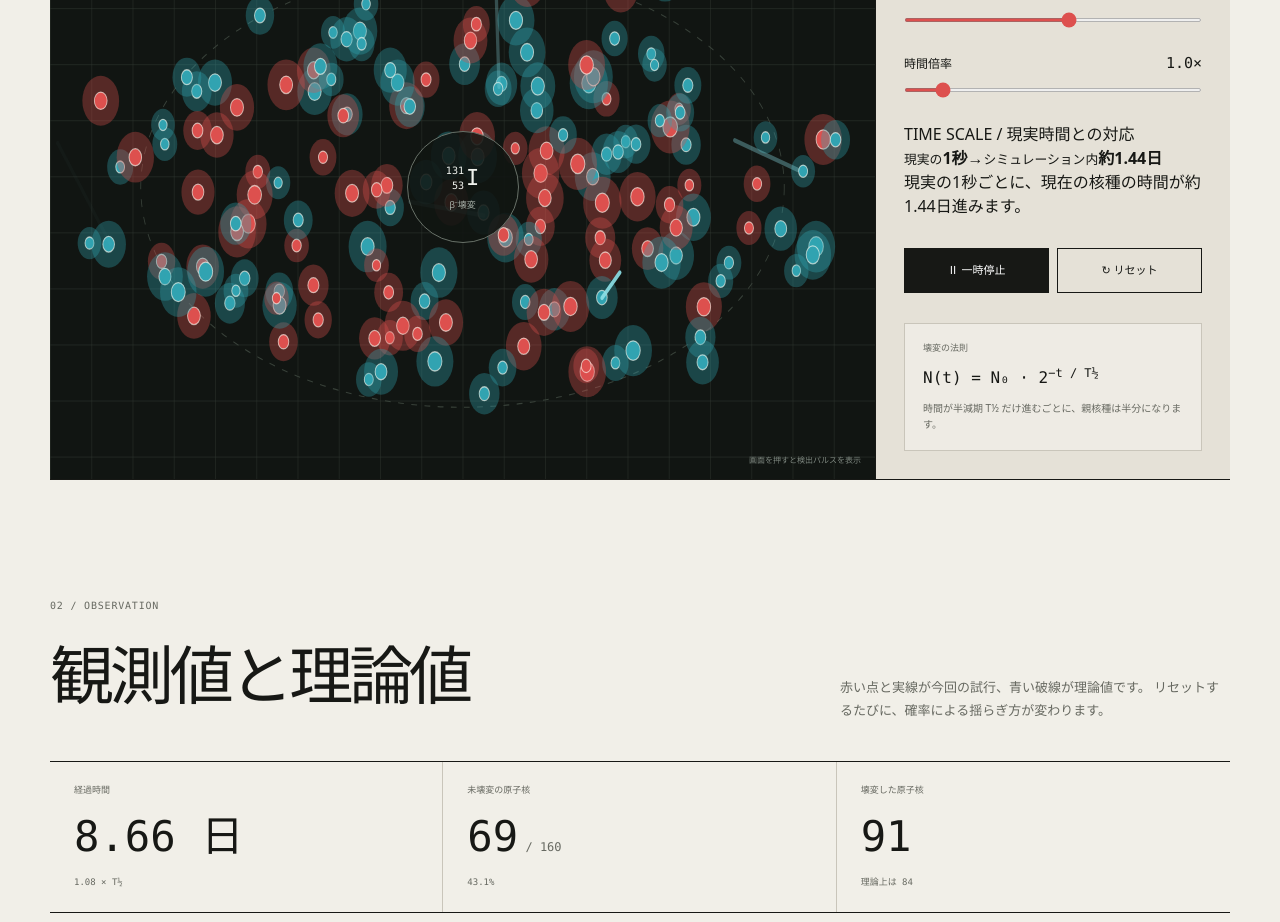
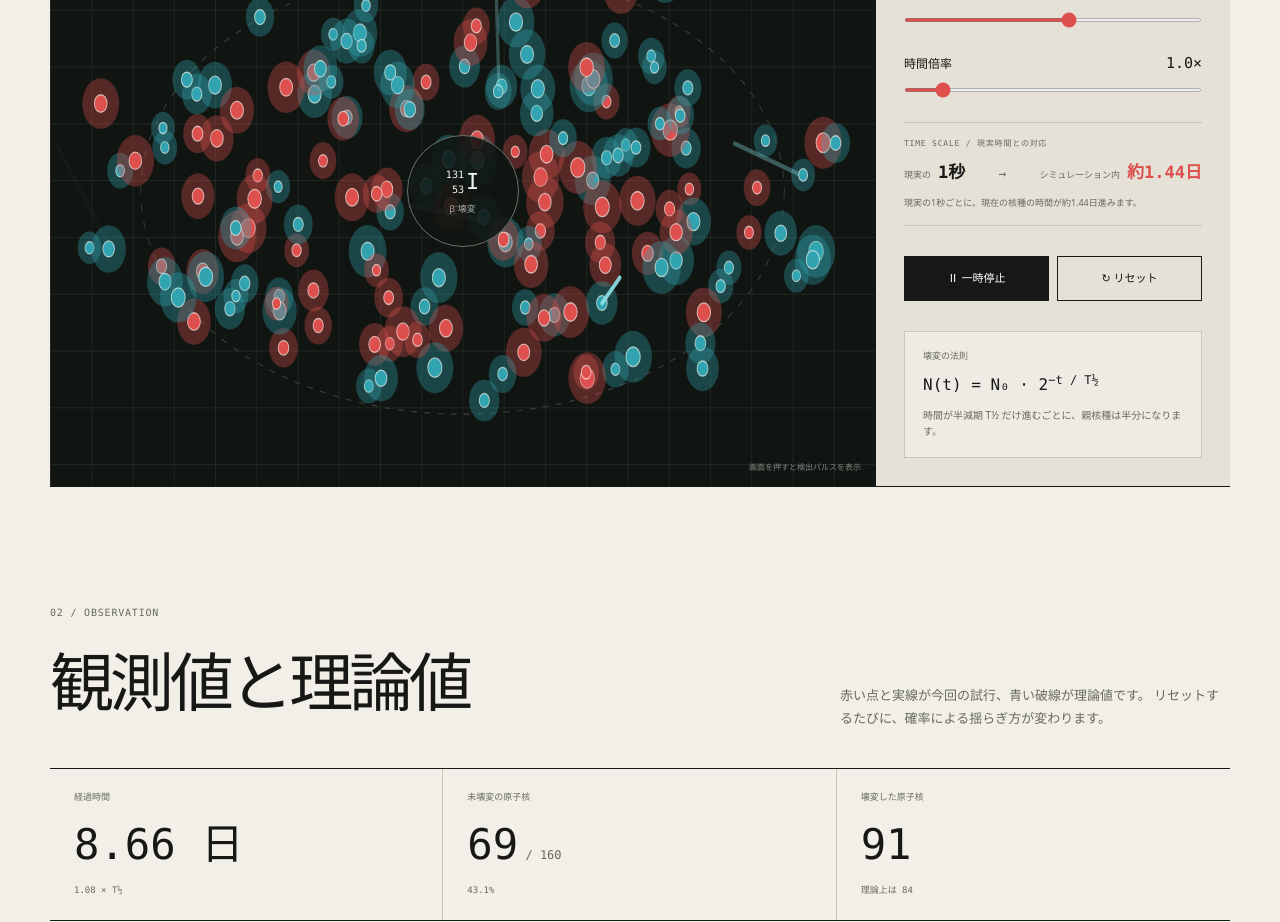
Before and after one commit to shymohn99/nuclear-decay-lab, a Next.js app: page / in a window 1280 px wide. Shown: the part 1360-2282 px from the top of the page. Built offline with nearby package versions, Linux system fonts and the light colour scheme.

Commit message:
Update app/globals.css for time rate

```diff
--- a/app/globals.css
+++ b/app/globals.css
@@ -732,6 +732,57 @@ input[type="range"] {
   cursor: pointer;
 }
 
+.time-rate {
+  display: grid;
+  gap: 10px;
+  padding: 15px 0;
+  border-top: 1px solid var(--line);
+  border-bottom: 1px solid var(--line);
+}
+
+.time-rate > span {
+  color: var(--muted);
+  font-family: var(--mono);
+  font-size: 8px;
+  letter-spacing: 0.1em;
+}
+
+.time-rate > div {
+  display: grid;
+  grid-template-columns: auto auto 1fr auto auto;
+  align-items: baseline;
+  gap: 7px;
+}
+
+.time-rate small {
+  color: var(--muted);
+  font-size: 9px;
+}
+
+.time-rate strong {
+  font-family: var(--mono);
+  font-size: 17px;
+  font-weight: 600;
+  white-space: nowrap;
+}
+
+.time-rate strong:last-child { color: rgb(var(--parent-rgb)); }
+
+.time-rate b {
+  color: var(--muted);
+  font-family: var(--mono);
+  font-size: 13px;
+  font-weight: 400;
+  text-align: center;
+}
+
+.time-rate p {
+  margin: 0;
+  color: var(--muted);
+  font-size: 9px;
+  line-height: 1.6;
+}
+
 .control-actions {
   display: grid;
   grid-template-columns: 1fr 1fr;
@@ -1094,6 +1145,9 @@ footer a:hover { color: rgb(var(--parent-rgb)); }
 @media (max-width: 430px) {
   .series-tabs strong { font-size: 11px; }
   .series-tabs small { font-size: 7px; }
+  .time-rate > div { grid-template-columns: auto auto 1fr; }
+  .time-rate > div small:nth-of-type(2) { grid-column: 1; }
+  .time-rate > div strong:last-child { grid-column: 2 / -1; }
 }
 
 @media (prefers-reduced-motion: reduce) {
```
